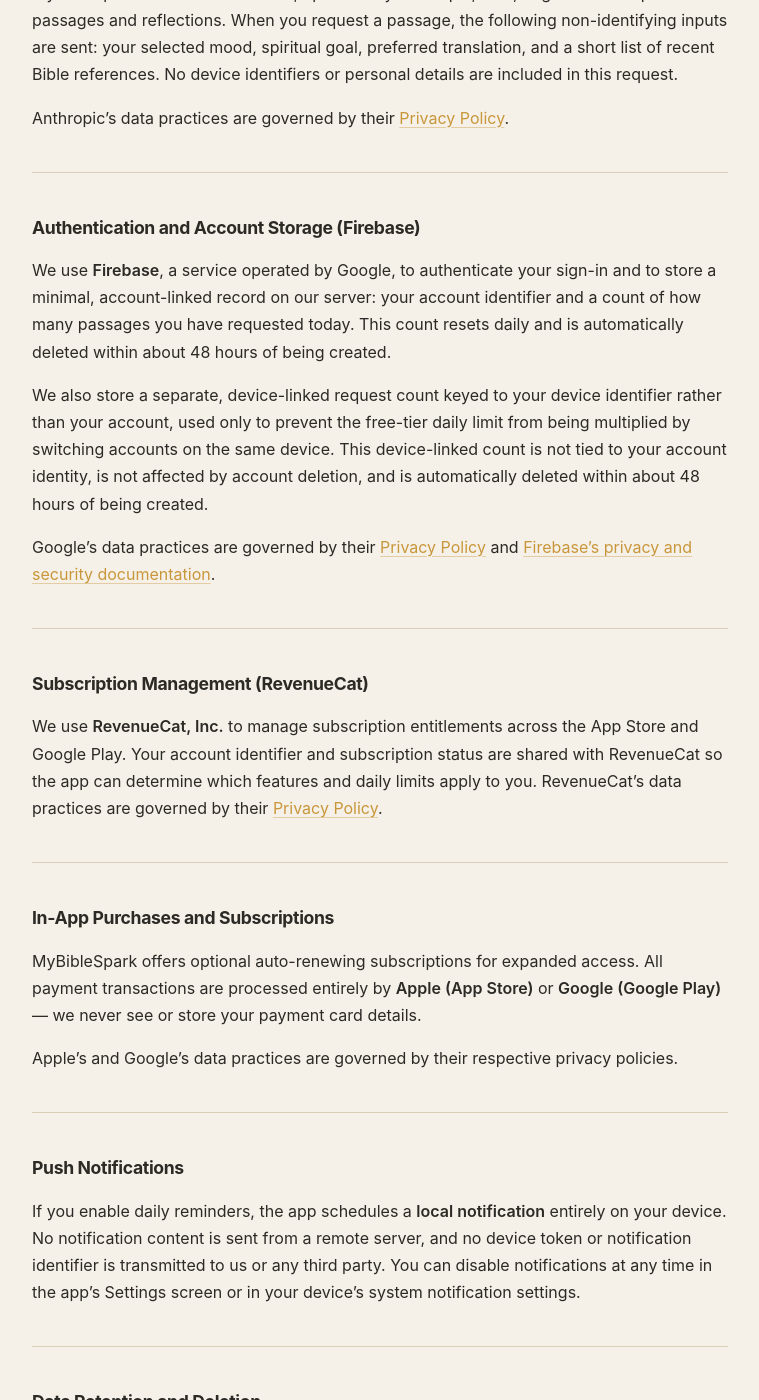
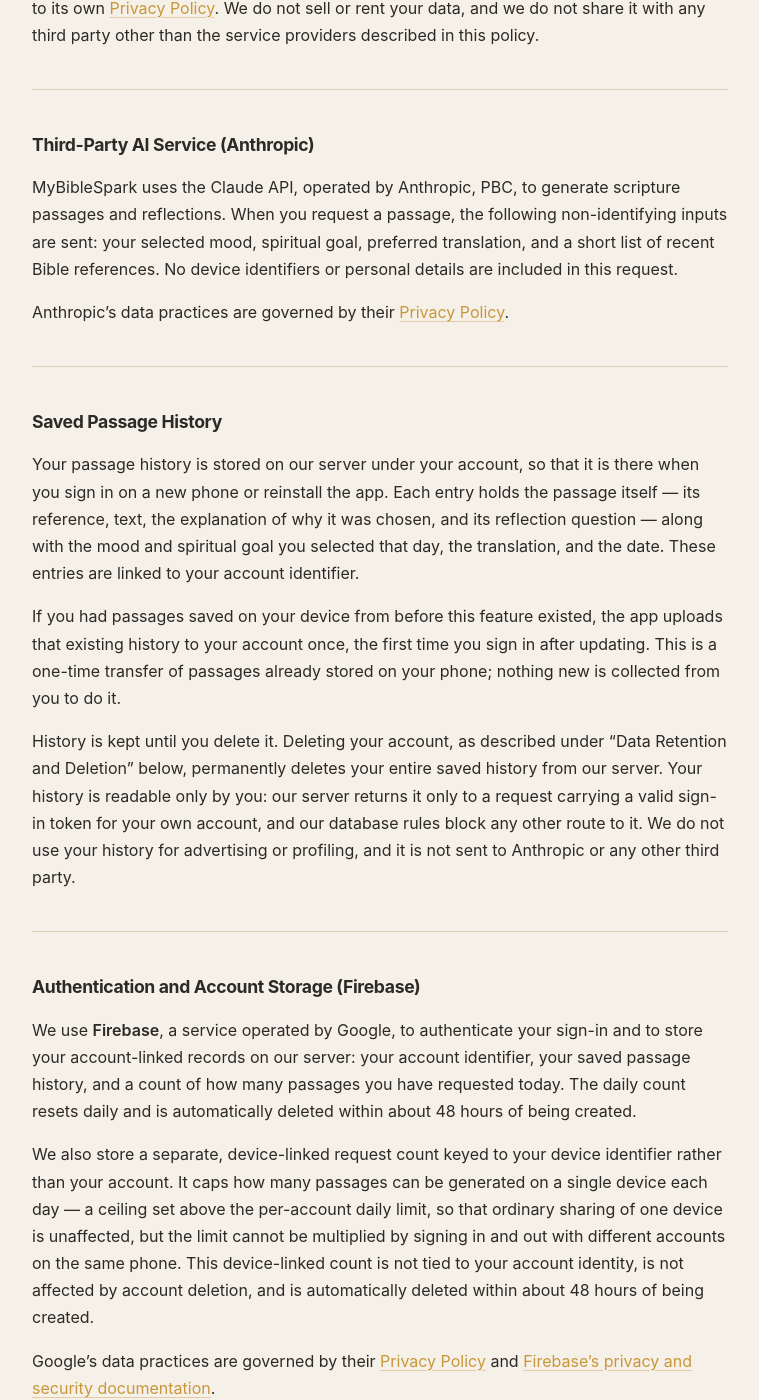
Before and after one commit to jackpickus/spark-bible-privacy, a Jekyll site: the page built from privacy/index.md, in a window 1280 px wide and 1400 px high, scrolled down 2226 px. Shown: the whole window, without its empty margins (260-1019 px from the left). Built offline with Jekyll 4.4.1, drawn with Linux system fonts in a browser that asks for light colours; some of the changed text lies outside the part shown.

Commit message:
Disclose server-side passage history in privacy policy
The backend now saves every generated passage to the user's account
(users/{uid}/passages) and serves it back from /v1/history, so three
claims in the policy had gone stale:

- Reading history was listed as on-device only. It is now an
  account-linked server record, with its own section covering the
  fields stored, the one-time import of pre-existing local history,
  retention, and that it is readable only by the signed-in owner.
- "Mood, goal, translation ... not retained beyond that request" was no
  longer true — those are saved on each history entry. Narrowed the
  request-only claim to the recent-reference list, which still is.
- The device-linked counter is no longer free-tier only; it caps every
  tier, with headroom above the per-account limit so a shared device is
  unaffected.

Also notes that history is deleted with the account, and that
uninstalling no longer removes it.

Co-Authored-By: Claude Opus 5 <noreply@anthropic.com>

```diff
--- a/privacy/index.md
+++ b/privacy/index.md
@@ -17,14 +17,13 @@ collected, how it is used, and your rights.
 | Preferred Bible translation (KJV) | <span class="badge badge-remote">Sent to server</span> | Determines which translation is returned for your passage |
 | Recently viewed Bible references (last 7) | <span class="badge badge-remote">Sent to server</span> | Helps avoid repeating passages you have seen recently |
 | Daily passage request count, linked to your account | <span class="badge badge-remote">Sent to server</span> | Enforces the daily usage limit for your subscription tier |
-| Device identifier (iOS `identifierForVendor` / Android `ANDROID_ID`) | <span class="badge badge-remote">Sent to server</span> | Prevents free-tier quota abuse by switching accounts on the same device; not linked to your account identity |
-| Cached daily passage and reading history | <span class="badge badge-local">On-device only</span> | Lets you revisit previous passages without an internet connection |
+| Device identifier (iOS `identifierForVendor` / Android `ANDROID_ID`) | <span class="badge badge-remote">Sent to server</span> | Caps the number of passages generated per device per day, so the daily limit cannot be multiplied by switching accounts on one device; not linked to your account identity |
+| Your saved passage history — each passage's reference, text, reason, and reflection question, together with the mood, goal, and translation you chose for it and the date | <span class="badge badge-remote">Stored on server</span> | Lets your history follow you to any device you sign in on; see "Saved Passage History" below |
+| Cached copy of your passages | <span class="badge badge-local">On-device only</span> | Lets you revisit previous passages without an internet connection |
 | Notification preference and reminder time | <span class="badge badge-local">On-device only</span> | Schedules your local daily reminder |
 | Onboarding completion flag | <span class="badge badge-local">On-device only</span> | Skips the intro flow on subsequent launches |
 
 We do not collect your location, and we never see or store your payment card details.
-Your mood, goal, translation, and recent-reference selections are used only to generate
-that day's passage request and are not retained on our servers beyond that request.
 
 ## Account and Sign-In
 
@@ -48,9 +47,12 @@ marketing and do not share it with advertisers.
 ## How We Use Your Information
 
 The mood, goal, translation, and recent-reference data listed above are sent to our
-server solely to generate your personalized daily Bible passage. This request is
+server to generate your personalized daily Bible passage. This request is
 forwarded to **Anthropic, PBC** ("Claude AI"), a third-party artificial intelligence
-provider. Anthropic may process this data according to its own
+provider. The passage that comes back is then saved to your account history along with
+the mood, goal, and translation that produced it, as described under "Saved Passage
+History" below. The recent-reference list is used only for that request and is not
+retained. Anthropic may process this data according to its own
 [Privacy Policy](https://www.anthropic.com/privacy).
 We do not sell or rent your data, and we do not share it with any third party other
 than the service providers described in this policy.
@@ -66,18 +68,40 @@ included in this request.
 Anthropic's data practices are governed by their
 [Privacy Policy](https://www.anthropic.com/privacy).
 
+## Saved Passage History
+
+Your passage history is stored on our server under your account, so that it is there
+when you sign in on a new phone or reinstall the app. Each entry holds the passage
+itself — its reference, text, the explanation of why it was chosen, and its reflection
+question — along with the mood and spiritual goal you selected that day, the
+translation, and the date. These entries are linked to your account identifier.
+
+If you had passages saved on your device from before this feature existed, the app
+uploads that existing history to your account once, the first time you sign in after
+updating. This is a one-time transfer of passages already stored on your phone; nothing
+new is collected from you to do it.
+
+History is kept until you delete it. Deleting your account, as described under "Data
+Retention and Deletion" below, permanently deletes your entire saved history from our
+server. Your history is readable only by you: our server returns it only to a request
+carrying a valid sign-in token for your own account, and our database rules block any
+other route to it. We do not use your history for advertising or profiling, and it is
+not sent to Anthropic or any other third party.
+
 ## Authentication and Account Storage (Firebase)
 
 We use **Firebase**, a service operated by Google, to authenticate your sign-in and to
-store a minimal, account-linked record on our server: your account identifier and a
-count of how many passages you have requested today. This count resets daily and is
-automatically deleted within about 48 hours of being created.
+store your account-linked records on our server: your account identifier, your saved
+passage history, and a count of how many passages you have requested today. The daily
+count resets daily and is automatically deleted within about 48 hours of being created.
 
 We also store a separate, device-linked request count keyed to your device identifier
-rather than your account, used only to prevent the free-tier daily limit from being
-multiplied by switching accounts on the same device. This device-linked count is not
-tied to your account identity, is not affected by account deletion, and is automatically
-deleted within about 48 hours of being created.
+rather than your account. It caps how many passages can be generated on a single device
+each day — a ceiling set above the per-account daily limit, so that ordinary sharing of
+one device is unaffected, but the limit cannot be multiplied by signing in and out with
+different accounts on the same phone. This device-linked count is not tied to your
+account identity, is not affected by account deletion, and is automatically deleted
+within about 48 hours of being created.
 
 Google's data practices are governed by their
 [Privacy Policy](https://policies.google.com/privacy) and
@@ -108,13 +132,15 @@ notification settings.
 
 ## Data Retention and Deletion
 
-On-device data (cached passages, reading history, and preferences) is stored in your
-device's local storage. You can delete this data at any time by uninstalling the app.
+On-device data (cached passages and preferences) is stored in your device's local
+storage. You can delete this data at any time by uninstalling the app. Uninstalling
+does not delete the copy of your history saved to your account — that is what lets it
+come back when you reinstall — so use **Delete Account** below if you want it removed.
 
-Your account — your Firebase sign-in record, your daily usage count, and your
-RevenueCat subscriber record — can be permanently deleted at any time from within the
-app: go to **Settings → Delete Account**. This immediately and permanently deletes your
-account and cannot be undone. You can also request deletion by contacting us at the
+Your account — your Firebase sign-in record, your saved passage history, your daily
+usage count, and your RevenueCat subscriber record — can be permanently deleted at any
+time from within the app: go to **Settings → Delete Account**. This immediately and
+permanently deletes your account and everything listed above, and cannot be undone. You can also request deletion by contacting us at the
 email address below.
 
 Deleting your account does **not** cancel an active auto-renewing subscription — Apple
```
Also changed, not shown: other parts of privacy/index.md (+1 -1 lines).
